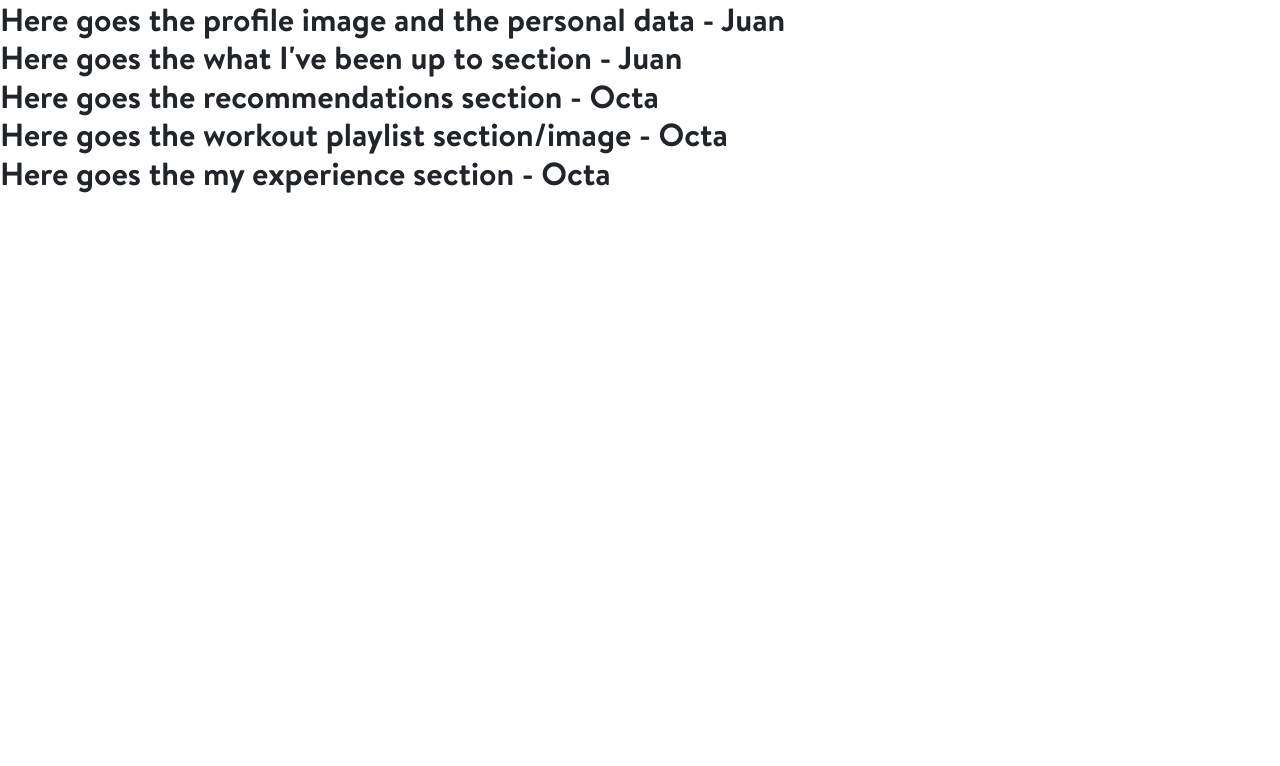
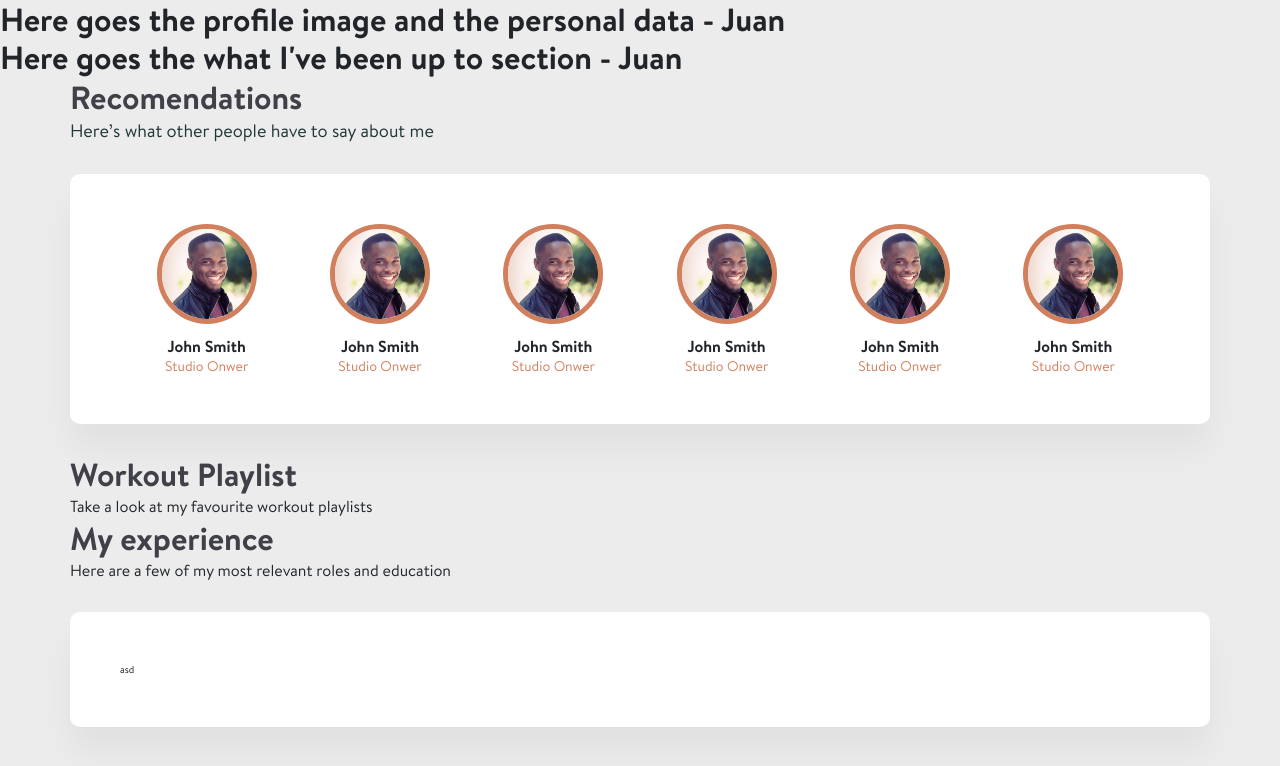
Before and after one commit to JuanFrAguirre/fittly-profile, a React (Create React App) app: page / in a window 1280 px wide. Shown: the top 766 px of the page. Built offline with nearby package versions, Linux system fonts and the light colour scheme.

Commit message:
Avances
.

```diff
--- a/src/App.js
+++ b/src/App.js
@@ -1,3 +1,5 @@
+import { Container, Row } from "react-bootstrap";
+import "./assets/styles/styles.scss";
 import Step1 from "./Pages/Landing/Step1";
 import Step2 from "./Pages/Landing/Step2";
 import Step3 from "./Pages/Landing/Step3";
@@ -6,15 +8,13 @@ import Step5 from "./Pages/Landing/Step5";
 
 function App() {
   return (
-    <div className="App">
-      <div className="container">
-        <Step1></Step1>
-        <Step2></Step2>
-        <Step3></Step3>
-        <Step4></Step4>
-        <Step5></Step5>
-      </div>
-    </div>
+    <Container fluid>
+      <Step1 />
+      <Step2 />
+      <Step3 />
+      <Step4 />
+      <Step5 />
+    </Container>
   );
 }
 
--- a/src/Pages/Landing/Step3.js
+++ b/src/Pages/Landing/Step3.js
@@ -1,8 +1,55 @@
+import { Col, Row, Container } from "react-bootstrap";
+
+import profile from "../../assets/img/profile.jpg";
+
 const Step3 = () => {
   return (
-    <div>
-      <h1>Here goes the recommendations section - Octa</h1>
-    </div>
+    <Container className="mx-auto recomendations">
+      <Row>
+        <Col md={12}>
+          <h1>Recomendations</h1>
+          <h2>Here’s what other people have to say about me</h2>
+        </Col>
+      </Row>
+      <Row>
+        <Col md={12}>
+          <div className="boxRecomendations">
+            <Row>
+              <Col md={2} className="text-center">
+                <img src={profile} className="profileImg" />
+                <h5 className="profileName">John Smith</h5>
+                <p className="profileActivity">Studio Onwer</p>
+              </Col>
+              <Col md={2} className="text-center">
+                <img src={profile} className="profileImg" />
+                <h5 className="profileName">John Smith</h5>
+                <p className="profileActivity">Studio Onwer</p>
+              </Col>
+              <Col md={2} className="text-center">
+                <img src={profile} className="profileImg" />
+                <h5 className="profileName">John Smith</h5>
+                <p className="profileActivity">Studio Onwer</p>
+              </Col>
+              <Col md={2} className="text-center">
+                <img src={profile} className="profileImg" />
+                <h5 className="profileName">John Smith</h5>
+                <p className="profileActivity">Studio Onwer</p>
+              </Col>
+              <Col md={2} className="text-center">
+                <img src={profile} className="profileImg" />
+                <h5 className="profileName">John Smith</h5>
+                <p className="profileActivity">Studio Onwer</p>
+              </Col>
+              <Col md={2} className="text-center">
+                <img src={profile} className="profileImg" />
+                <h5 className="profileName">John Smith</h5>
+                <p className="profileActivity">Studio Onwer</p>
+              </Col>
+            </Row>
+          </div>
+        </Col>
+      </Row>
+    </Container>
   );
 };
 
--- a/src/Pages/Landing/Step4.js
+++ b/src/Pages/Landing/Step4.js
@@ -1,8 +1,20 @@
+import { Col, Row, Container } from "react-bootstrap";
+
 const Step4 = () => {
   return (
-    <div>
-      <h1>Here goes the workout playlist section/image - Octa</h1>
-    </div>
+    <Container className="mx-auto workoutPlaylist">
+      <Row>
+        <Col md={12}>
+          <h1>Workout Playlist</h1>
+          <p>Take a look at my favourite workout playlists</p>
+        </Col>
+      </Row>
+      <Row>
+        <Col md={12}>
+          <div></div>
+        </Col>
+      </Row>
+    </Container>
   );
 };
 
--- a/src/Pages/Landing/Step5.js
+++ b/src/Pages/Landing/Step5.js
@@ -1,8 +1,20 @@
+import { Col, Row, Container } from "react-bootstrap";
+
 const Step5 = () => {
   return (
-    <div>
-      <h1>Here goes the my experience section - Octa</h1>
-    </div>
+    <Container className="mx-auto myExperience">
+      <Row>
+        <Col md={12}>
+          <h1>My experience</h1>
+          <p>Here are a few of my most relevant roles and education</p>
+        </Col>
+      </Row>
+      <Row>
+        <Col md={12}>
+          <div className="boxHistory">asd</div>
+        </Col>
+      </Row>
+    </Container>
   );
 };
 
--- a/src/assets/styles/components/Landing/_step3.scss
+++ b/src/assets/styles/components/Landing/_step3.scss
@@ -0,0 +1,45 @@
+.recomendations {
+  h1 {
+    font-weight: bold;
+    font-size: 32px;
+    line-height: 40px;
+    color: #404148;
+  }
+
+  h2 {
+    font-family: BrandonTextRegular;
+    font-size: 18px;
+    line-height: 27px;
+    color: #213638;
+  }
+  .boxRecomendations {
+    border-radius: 10px;
+    background: #ffffff;
+    box-shadow: 0px 25px 35px rgba(19, 29, 29, 0.05);
+    width: 100%;
+    padding: 50px !important;
+    margin: 30px 0 30px 0 !important;
+
+    .profileImg {
+      width: 100px;
+      height: 100px;
+      object-fit: cover;
+      border-radius: 80px;
+      border: 5px solid #d17f5c;
+    }
+
+    .profileName {
+      font-size: 16px;
+      line-height: 24px;
+      text-align: center;
+      padding-top: 10px !important;
+    }
+
+    .profileActivity {
+      font-size: 14px;
+      line-height: 16px;
+      text-align: center;
+      color: #d17f5c;
+    }
+  }
+}
--- a/src/assets/styles/components/Landing/_step4.scss
+++ b/src/assets/styles/components/Landing/_step4.scss
@@ -0,0 +1,15 @@
+.workoutPlaylist {
+  h1 {
+    font-weight: bold;
+    font-size: 32px;
+    line-height: 40px;
+    color: #404148;
+  }
+
+  h2 {
+    font-family: BrandonTextRegular;
+    font-size: 18px;
+    line-height: 27px;
+    color: #213638;
+  }
+}
--- a/src/assets/styles/components/Landing/_step5.scss
+++ b/src/assets/styles/components/Landing/_step5.scss
@@ -0,0 +1,24 @@
+.myExperience {
+  h1 {
+    font-weight: bold;
+    font-size: 32px;
+    line-height: 40px;
+    color: #404148;
+  }
+
+  h2 {
+    font-family: BrandonTextRegular;
+    font-size: 18px;
+    line-height: 27px;
+    color: #213638;
+  }
+
+  .boxHistory {
+    border-radius: 10px;
+    background: #ffffff;
+    box-shadow: 0px 25px 35px rgba(19, 29, 29, 0.05);
+    width: 100%;
+    padding: 50px !important;
+    margin: 30px 0 30px 0 !important;
+  }
+}
--- a/src/assets/styles/components/_globals.scss
+++ b/src/assets/styles/components/_globals.scss
@@ -13,6 +13,7 @@ html {
 body {
   min-height: 100vh;
   font-family: "BrandonTextRegular";
+  background-color: #ececec;
 }
 
 h1,
```
Also changed, not shown: src/assets/img/profile.jpg (added), 1 other file (tests, documents, lock files or other folders).
